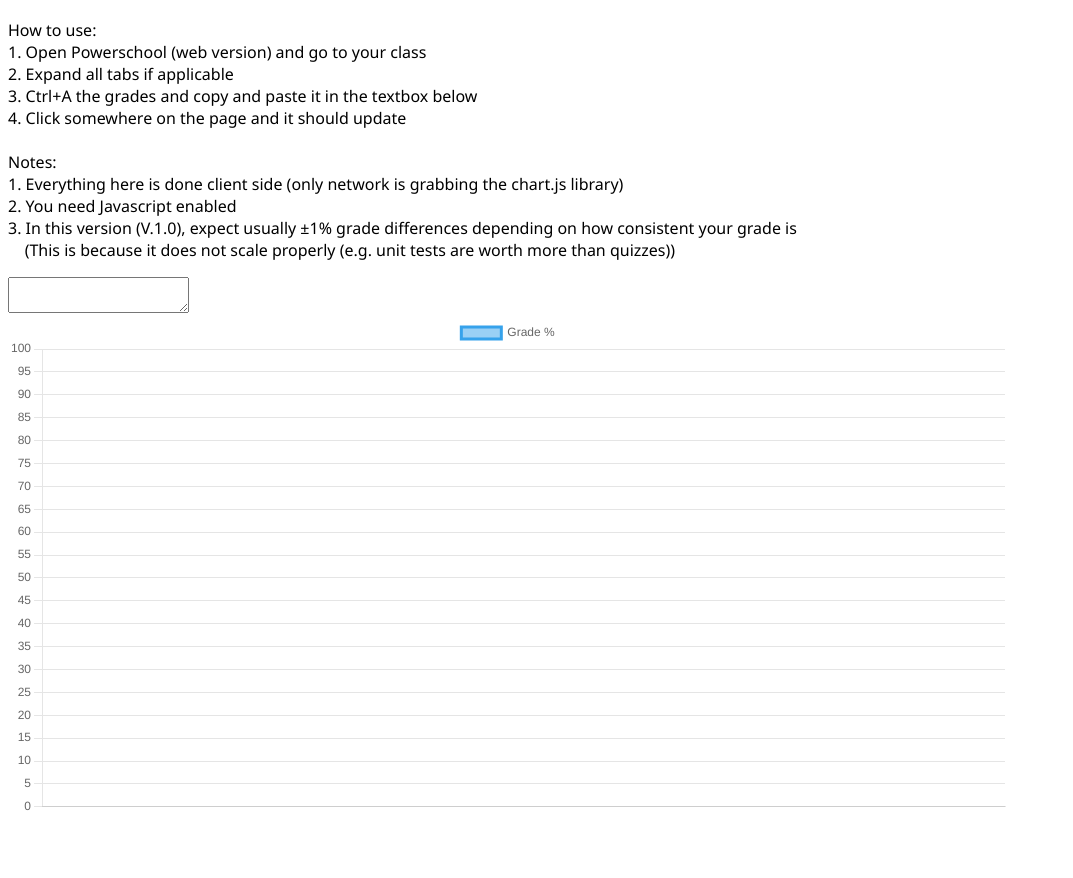
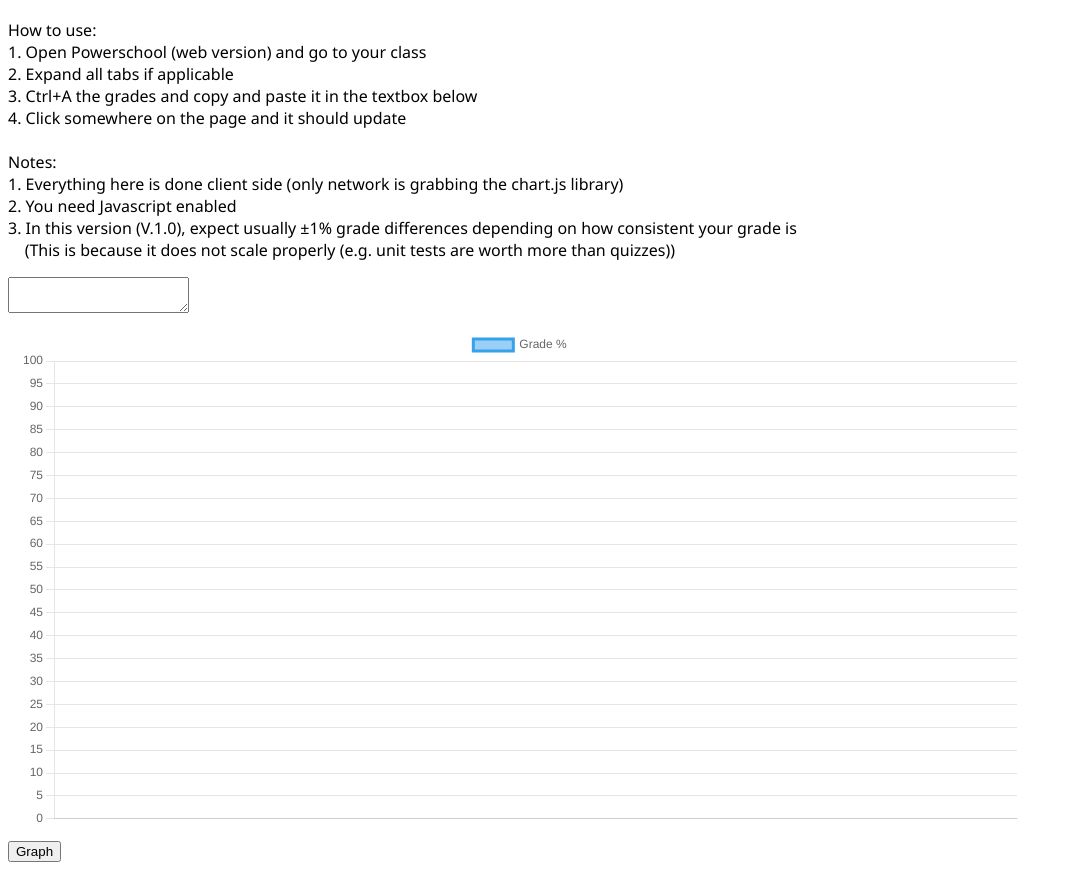
Before and after one commit to Kevcore25/PSGradeGrapher, a plain HTML site: page index.html in a window 1280 px wide. Shown: the part 67-945 px from the top of the page, without its empty margins (0-1073 px from the left). Before the commit the page ends 900 px from the top, so only its background shows below. Drawn offline with nearby package versions, Linux system fonts and the light colour scheme.

Commit message:
Update index.html

```diff
--- a/index.html
+++ b/index.html
@@ -24,9 +24,10 @@ Notes:
 3. In this version (V.1.0), expect usually &plusmn;1% grade differences depending on how consistent your grade is
     (This is because it does not scale properly (e.g. unit tests are worth more than quizzes))</pre>
     <textarea id="input" onChange="detectV1(this.value);" ></textarea>
-    <div style="width:100%; height:500px;">
+    <div style="width:100%; height:500px; padding:12px">
         <canvas id="chart"></canvas>
     </div>
+    <button onclick="detectV1(getInput())">Graph</button>
 
     <p id="finalmsg"></p>
 </body>
```
